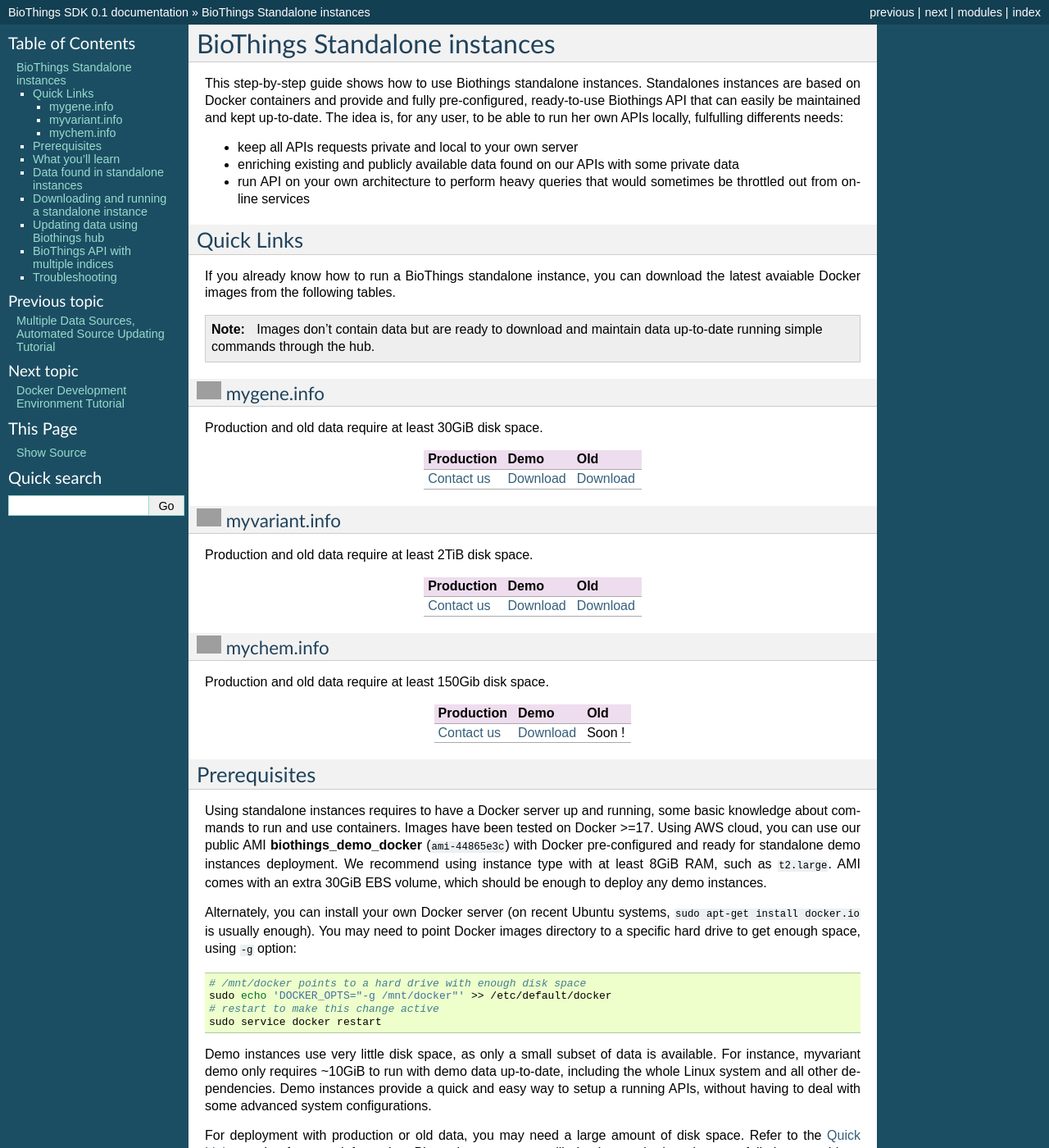
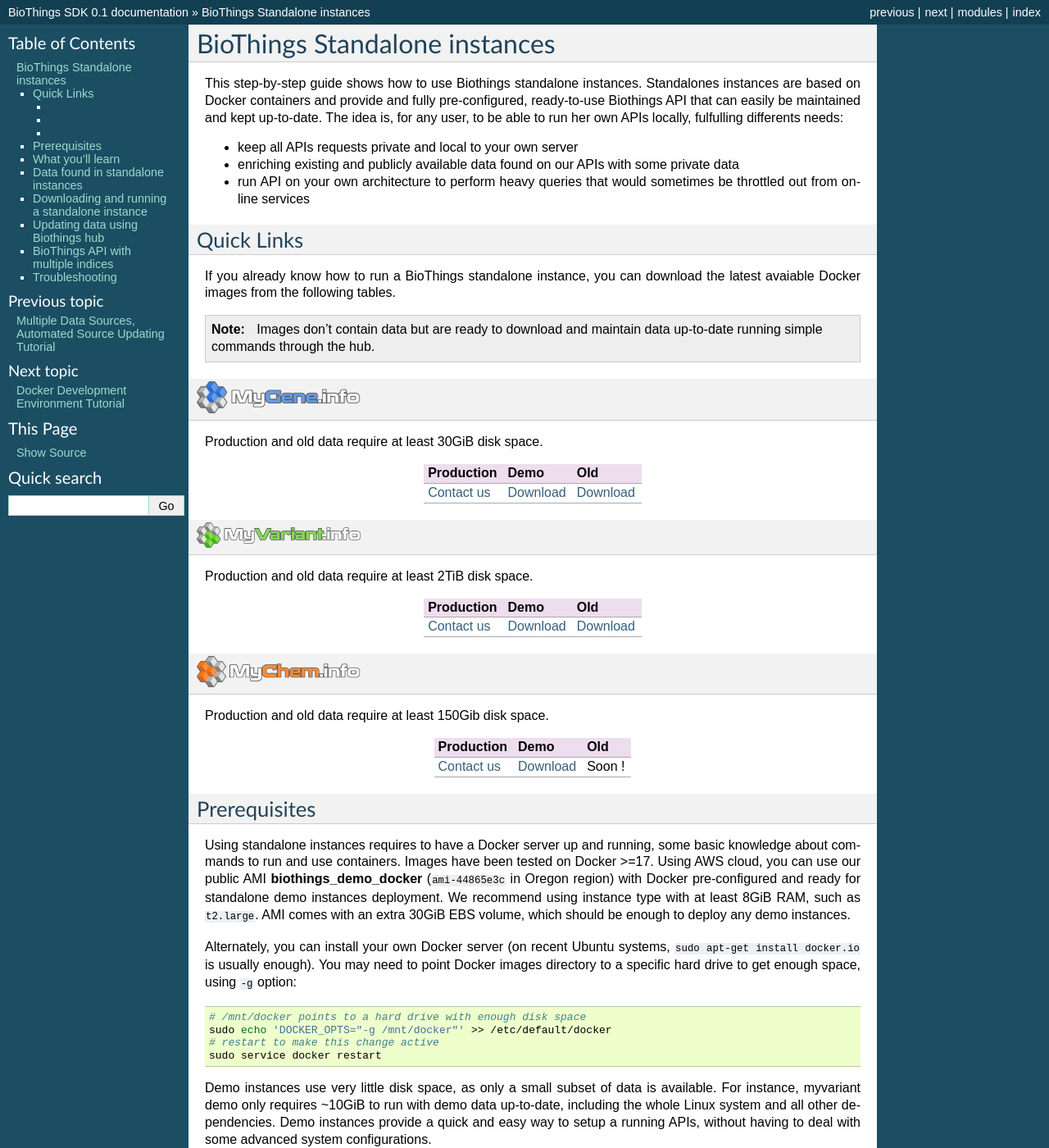
Before and after one commit to biothings/biothings.api, a Sphinx documentation site: the page built from docs/doc/standalone.rst, in a window 1280 px wide and 1400 px high. Shown: the whole window at 82% size. Built offline with Sphinx 7.4.7, drawn with Linux system fonts in a browser that asks for light colours; grey boxes are pictures that could not be loaded.

Commit message:
update logo & mention Oregon region for ami

```diff
--- a/docs/doc/standalone.rst
+++ b/docs/doc/standalone.rst
@@ -24,10 +24,10 @@
 
 .. _`contact us`: biothings@googlegroups.com
 
-|mygenelogo| mygene.info
-^^^^^^^^^^^^^^^^^^^^^^^^
-.. |mygenelogo| image:: http://biothings.io/assets/img/icons/mygene.png
-   :width: 30 px
+|mygenelogo|
+^^^^^^^^^^^^
+.. |mygenelogo| image:: ../_static/mygene-text.png
+   :width: 200px
 
 Production and old data require at least 30GiB disk space.
 
@@ -41,10 +41,10 @@
 .. __: http://biothings-containers.s3-website-us-west-2.amazonaws.com/demo_mygene/demo_mygene.docker
 .. __: http://biothings-containers.s3-website-us-west-2.amazonaws.com/old_mygene/old_mygene.docker
 
-|myvariantlogo| myvariant.info
-^^^^^^^^^^^^^^^^^^^^^^^^^^^^^^
-.. |myvariantlogo| image:: http://biothings.io/assets/img/icons/myvariant.png
-   :width: 30 px
+|myvariantlogo|
+^^^^^^^^^^^^^^^
+.. |myvariantlogo| image:: ../_static/myvariant-text.png
+   :width: 200px
 
 Production and old data require at least 2TiB disk space.
 
@@ -58,10 +58,10 @@
 .. __: http://biothings-containers.s3-website-us-west-2.amazonaws.com/demo_myvariant/demo_myvariant.docker
 .. __: http://biothings-containers.s3-website-us-west-2.amazonaws.com/old_myvariant/old_myvariant.docker
 
-|mychemlogo| mychem.info
-^^^^^^^^^^^^^^^^^^^^^^^^
-.. |mychemlogo| image:: http://biothings.io/assets/img/icons/mychem.png
-   :width: 30 px
+|mychemlogo|
+^^^^^^^^^^^^
+.. |mychemlogo| image:: ../_static/mychem-text.png
+   :width: 200px
 
 Production and old data require at least 150Gib disk space.
 
@@ -80,7 +80,7 @@
 
 Using standalone instances requires to have a Docker server up and running, some basic knowledge
 about commands to run and use containers. Images have been tested on Docker >=17. Using AWS cloud,
-you can use our public AMI **biothings_demo_docker** (``ami-44865e3c``) with Docker pre-configured
+you can use our public AMI **biothings_demo_docker** (``ami-44865e3c`` in Oregon region) with Docker pre-configured
 and ready for standalone demo instances deployment. We recommend using instance type with at least
 8GiB RAM, such as ``t2.large``. AMI comes with an extra 30GiB EBS volume, which should be enough to
 deploy any demo instances.
```
Also changed, not shown: docs/_static/mychem-text.png (added), docs/_static/mygene-text.png (added), docs/_static/myvariant-text.png (added).
